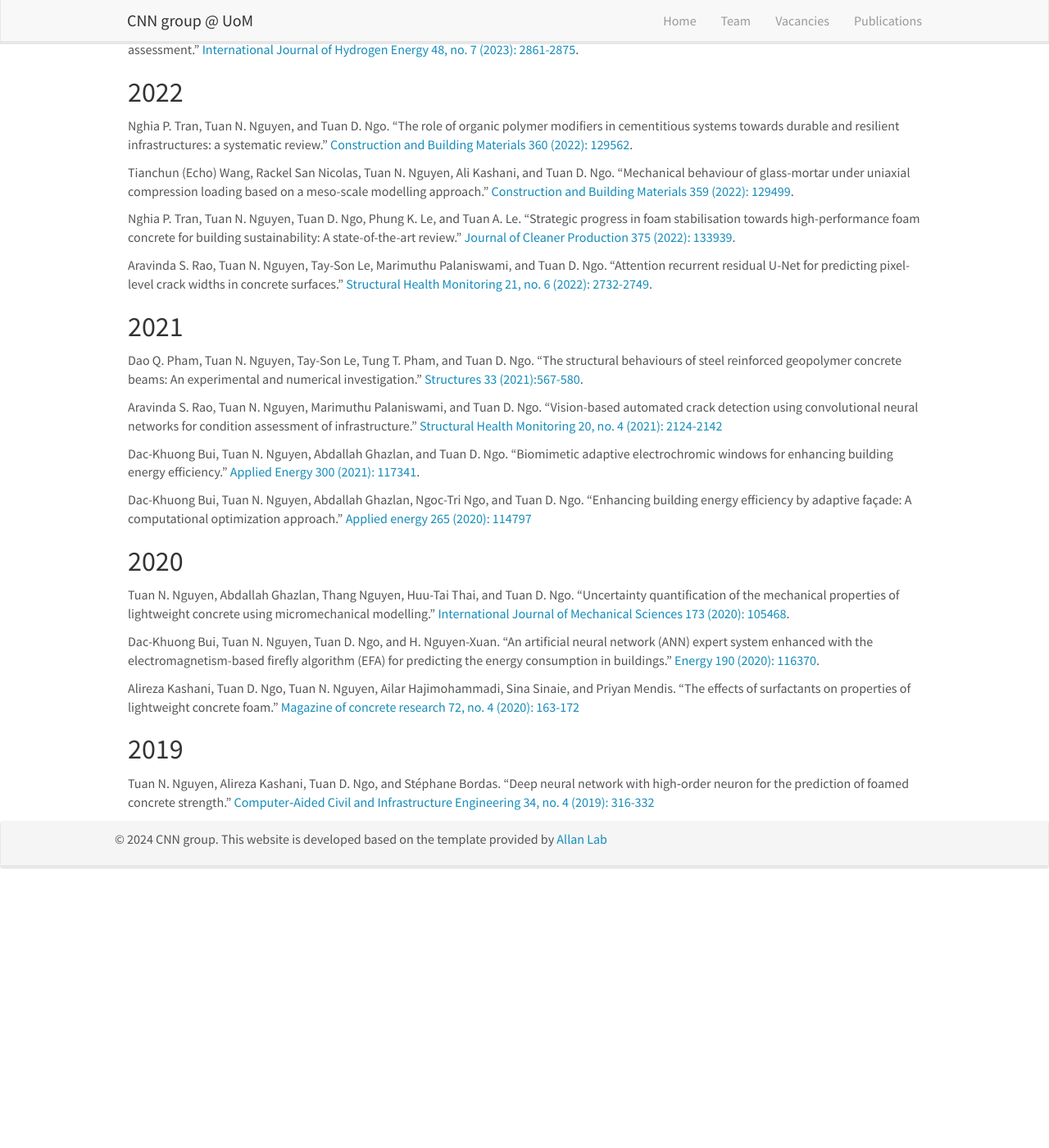
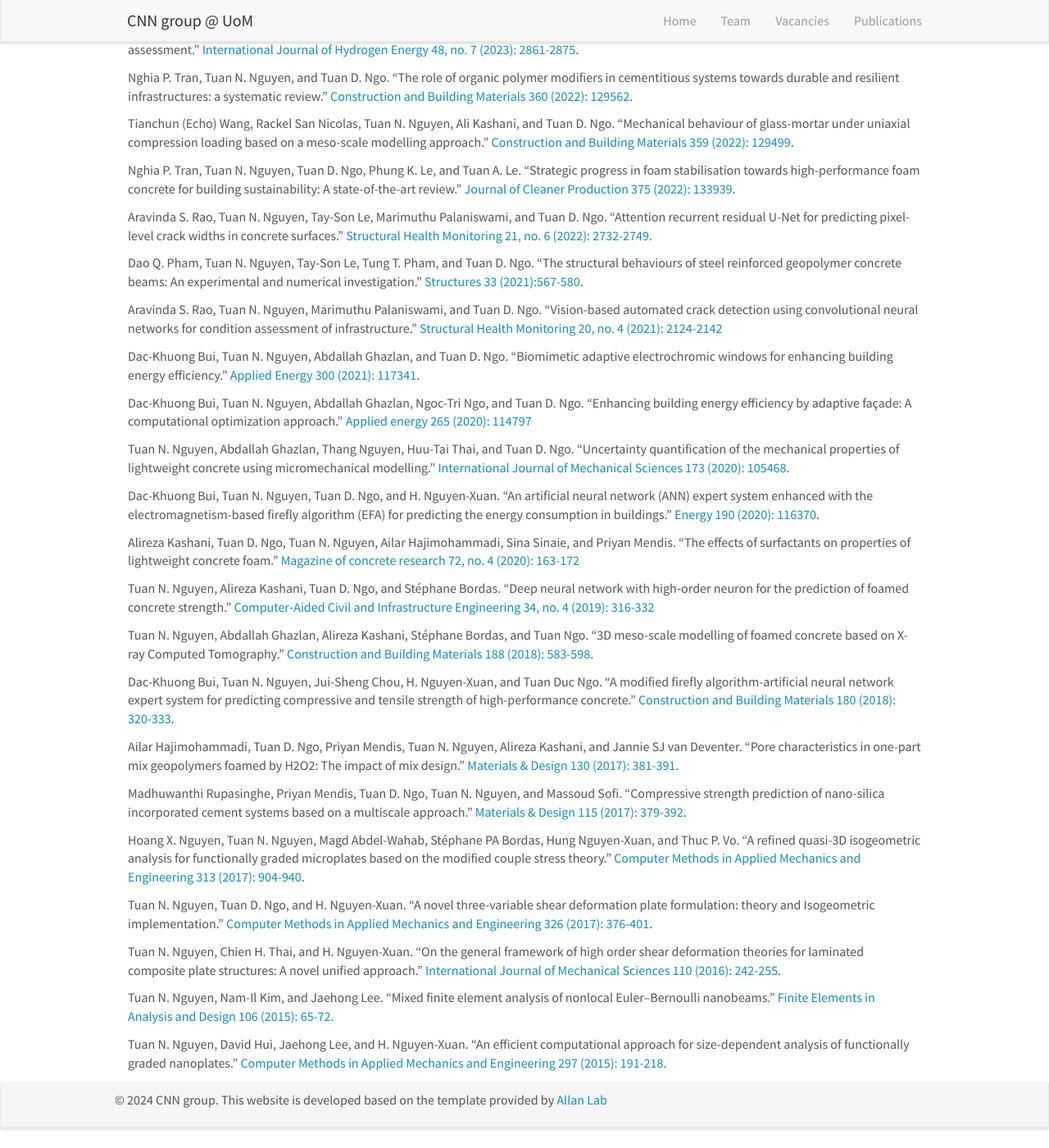
Before and after one commit to tuannguyenngoc/cnn-group, a Jekyll site: the page built from _pages/publications.md, in a window 1280 px wide and 1400 px high, scrolled down 581 px. Shown: the whole window at 82% size. Built offline with Jekyll 4.4.1, drawn with Linux system fonts in a browser that asks for light colours; nearby versions of some CDN libraries; before the commit the page ends 1662 px from its top, so only the background shows below that.

Commit message:
Update publications.md

```diff
--- a/_pages/publications.md
+++ b/_pages/publications.md
@@ -19,14 +19,13 @@ Nghia P. Tran., Tuan N. Nguyen, Jay R. Black, and Tuan D. Ngo. "High-temperature
 
 Tay-Son Le, Tuan N. Nguyen, Dac-Khuong Bui, Birch Teodosio, and Tuan D. Ngo. "Comparative life cycle assessment of renewable energy storage systems for net-zero buildings with varying self-sufficient ratios." [Energy 290 (2024): 130041](https://www.sciencedirect.com/science/article/pii/S0360544223034357).
 
-## 2023
+## 2023-2015
 Tianchun (Echo) Wang, Rackel San Nicolas, Tuan N. Nguyen, Ali Kashani, and Tuan D. Ngo. "Experimental and numerical study of long-term alkali-silica reaction (ASR) expansion in mortar with recycled glass." [Cement and Concrete Composites 139 (2023): 105043](https://www.sciencedirect.com/science/article/pii/S0958946523001178).
 
 Tay-Son Le, Tuan N. Nguyen, Dac-Khuong Bui, and Tuan D. Ngo. "Optimal sizing of renewable energy storage: A techno-economic analysis of hydrogen, battery and hybrid systems considering degradation and seasonal storage." [Applied Energy 336 (2023): 120817](https://www.sciencedirect.com/science/article/pii/S0306261923001812).
 
 Tay-Son Le, Tuan N. Nguyen, Steven Linforth, and Tuan D. Ngo. "Safety investigation of hydrogen energy storage systems using quantitative risk assessment." [International Journal of Hydrogen Energy 48, no. 7 (2023): 2861-2875](https://www.sciencedirect.com/science/article/pii/S0360319922047280).
 
-## 2022
 Nghia P. Tran, Tuan N. Nguyen, and Tuan D. Ngo. "The role of organic polymer modifiers in cementitious systems towards durable and resilient infrastructures: a systematic review." [Construction and Building Materials 360 (2022): 129562](https://www.sciencedirect.com/science/article/pii/S0950061822032184).
 
 Tianchun (Echo) Wang, Rackel San Nicolas, Tuan N. Nguyen, Ali Kashani, and Tuan D. Ngo. "Mechanical behaviour of glass-mortar under uniaxial compression loading based on a meso-scale modelling approach." [Construction and Building Materials 359 (2022): 129499](https://www.sciencedirect.com/science/article/pii/S0950061822031555).
@@ -35,7 +34,6 @@ Nghia P. Tran, Tuan N. Nguyen, Tuan D. Ngo, Phung K. Le, and Tuan A. Le. "Strate
 
 Aravinda S. Rao, Tuan N. Nguyen, Tay-Son Le, Marimuthu Palaniswami, and Tuan D. Ngo. "Attention recurrent residual U-Net for predicting pixel-level crack widths in concrete surfaces." [Structural Health Monitoring 21, no. 6 (2022): 2732-2749](https://journals.sagepub.com/doi/abs/10.1177/14759217211068859).
 
-## 2021
 Dao Q. Pham, Tuan N. Nguyen, Tay-Son Le, Tung T. Pham, and Tuan D. Ngo. "The structural behaviours of steel reinforced geopolymer concrete beams: An experimental and numerical investigation." [Structures 33 (2021):567-580](https://www.sciencedirect.com/science/article/pii/S2352012421003763).
 
 Aravinda S. Rao, Tuan N. Nguyen, Marimuthu Palaniswami, and Tuan D. Ngo. "Vision-based automated crack detection using convolutional neural networks for condition assessment of infrastructure." [Structural Health Monitoring 20, no. 4 (2021): 2124-2142](https://journals.sagepub.com/doi/abs/10.1177/1475921720965445)
@@ -44,12 +42,28 @@ Dac-Khuong Bui, Tuan N. Nguyen, Abdallah Ghazlan, and Tuan D. Ngo. "Biomimetic a
 
 Dac-Khuong Bui, Tuan N. Nguyen, Abdallah Ghazlan, Ngoc-Tri Ngo, and Tuan D. Ngo. "Enhancing building energy efficiency by adaptive façade: A computational optimization approach." [Applied energy 265 (2020): 114797](https://www.sciencedirect.com/science/article/pii/S0306261920303093)
 
-## 2020
 Tuan N. Nguyen, Abdallah Ghazlan, Thang Nguyen, Huu-Tai Thai, and Tuan D. Ngo. "Uncertainty quantification of the mechanical properties of lightweight concrete using micromechanical modelling." [International Journal of Mechanical Sciences 173 (2020): 105468](https://www.sciencedirect.com/science/article/pii/S0020740319331479).
 
 Dac-Khuong Bui, Tuan N. Nguyen, Tuan D. Ngo, and H. Nguyen-Xuan. "An artificial neural network (ANN) expert system enhanced with the electromagnetism-based firefly algorithm (EFA) for predicting the energy consumption in buildings." [Energy 190 (2020): 116370](https://www.sciencedirect.com/science/article/pii/S0360544219320651).
 
 Alireza Kashani, Tuan D. Ngo, Tuan N. Nguyen, Ailar Hajimohammadi, Sina Sinaie, and Priyan Mendis. "The effects of surfactants on properties of lightweight concrete foam." [Magazine of concrete research 72, no. 4 (2020): 163-172](https://www.icevirtuallibrary.com/doi/abs/10.1680/jmacr.18.00242)
 
-## 2019
 Tuan N. Nguyen, Alireza Kashani, Tuan D. Ngo, and Stéphane Bordas. "Deep neural network with high‐order neuron for the prediction of foamed concrete strength." [Computer‐Aided Civil and Infrastructure Engineering 34, no. 4 (2019): 316-332](https://onlinelibrary.wiley.com/doi/abs/10.1111/mice.12422)
+
+Tuan N. Nguyen, Abdallah Ghazlan, Alireza Kashani, Stéphane Bordas, and Tuan Ngo. "3D meso-scale modelling of foamed concrete based on X-ray Computed Tomography." [Construction and Building Materials 188 (2018): 583-598](https://www.sciencedirect.com/science/article/pii/S0950061818320270).
+
+Dac-Khuong Bui, Tuan N. Nguyen, Jui-Sheng Chou, H. Nguyen-Xuan, and Tuan Duc Ngo. "A modified firefly algorithm-artificial neural network expert system for predicting compressive and tensile strength of high-performance concrete." [Construction and Building Materials 180 (2018): 320-333](https://www.sciencedirect.com/science/article/pii/S0950061818312868).
+
+Ailar Hajimohammadi, Tuan D. Ngo, Priyan Mendis, Tuan N. Nguyen, Alireza Kashani, and Jannie SJ van Deventer. "Pore characteristics in one-part mix geopolymers foamed by H2O2: The impact of mix design." [Materials & Design 130 (2017): 381-391](https://www.sciencedirect.com/science/article/pii/S026412751730566X).
+
+Madhuwanthi Rupasinghe, Priyan Mendis, Tuan D. Ngo, Tuan N. Nguyen, and Massoud Sofi. "Compressive strength prediction of nano-silica incorporated cement systems based on a multiscale approach." [Materials & Design 115 (2017): 379-392](https://www.sciencedirect.com/science/article/pii/S0264127516314447).
+
+Hoang X. Nguyen, Tuan N. Nguyen, Magd Abdel-Wahab, Stéphane PA Bordas, Hung Nguyen-Xuan, and Thuc P. Vo. "A refined quasi-3D isogeometric analysis for functionally graded microplates based on the modified couple stress theory." [Computer Methods in Applied Mechanics and Engineering 313 (2017): 904-940](https://www.sciencedirect.com/science/article/pii/S0045782516308167).
+
+Tuan N. Nguyen, Tuan D. Ngo, and H. Nguyen-Xuan. "A novel three-variable shear deformation plate formulation: theory and Isogeometric implementation." [Computer Methods in Applied Mechanics and Engineering 326 (2017): 376-401](https://www.sciencedirect.com/science/article/pii/S0045782517305698).
+
+Tuan N. Nguyen, Chien H. Thai, and H. Nguyen-Xuan. "On the general framework of high order shear deformation theories for laminated composite plate structures: A novel unified approach." [International Journal of Mechanical Sciences 110 (2016): 242-255](https://www.sciencedirect.com/science/article/pii/S0020740316000187).
+
+Tuan N. Nguyen, Nam-Il Kim, and Jaehong Lee. "Mixed finite element analysis of nonlocal Euler–Bernoulli nanobeams." [Finite Elements in Analysis and Design 106 (2015): 65-72](https://www.sciencedirect.com/science/article/pii/S0168874X15001158).
+
+Tuan N. Nguyen, David Hui, Jaehong Lee, and H. Nguyen-Xuan. "An efficient computational approach for size-dependent analysis of functionally graded nanoplates." [Computer Methods in Applied Mechanics and Engineering 297 (2015): 191-218](https://www.sciencedirect.com/science/article/pii/S004578251500239X).
```
